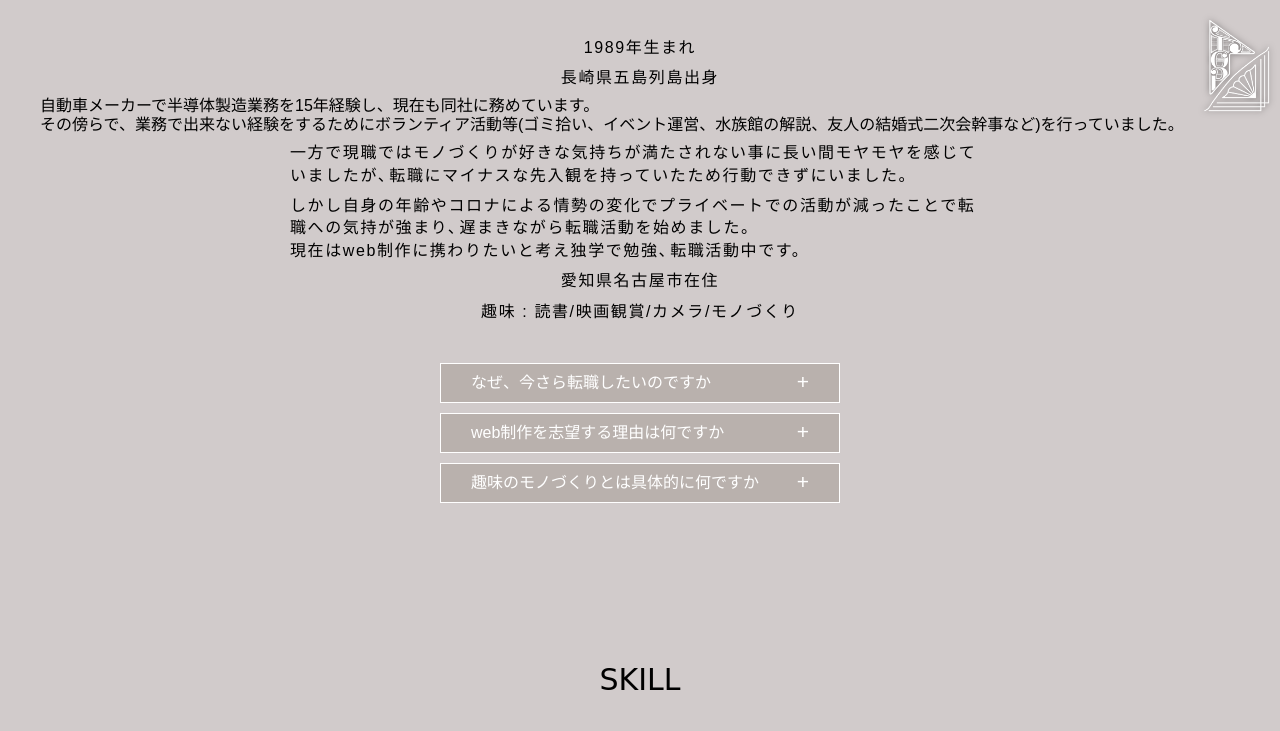
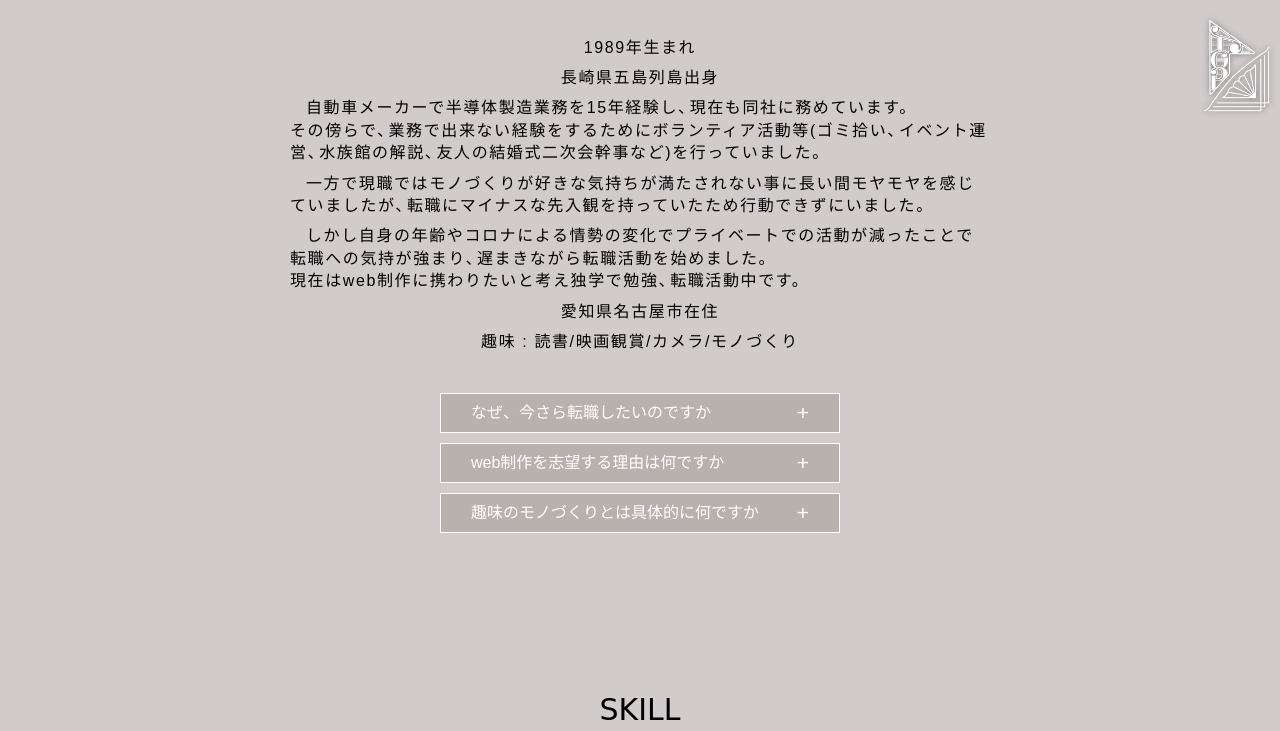
Before and after one commit to shibawanko0202/shibawanko0202, a plain HTML site: page index.html in a window 1280 px wide. Shown: the part 798-1529 px from the top of the page. Drawn offline with nearby package versions, Linux system fonts and the light colour scheme; a web font is replaced by a local one.

Commit message:
about文章の表示の調整

```diff
--- a/css/style.css
+++ b/css/style.css
@@ -480,6 +480,9 @@ img{
     max-width: 700px;
     margin: 8px auto;
   }
+  .about__p-long{
+    text-indent: 1em;
+  }
   details{
     margin: 40px auto 0;
     max-width: 400px;
--- a/index.html
+++ b/index.html
@@ -133,12 +133,14 @@
     <p>
       長崎県五島列島出身
     </p>
+    <p class="about__p-long">
       自動車メーカーで半導体製造業務を15年経験し、現在も同社に務めています。<br>
       その傍らで、業務で出来ない経験をするためにボランティア活動等(ゴミ拾い、イベント運営、水族館の解説、友人の結婚式二次会幹事など)を行っていました。
-    <p>
+    </p>
+    <p class="about__p-long">
       一方で現職ではモノづくりが好きな気持ちが満たされない事に長い間モヤモヤを感じていましたが、転職にマイナスな先入観を持っていたため行動できずにいました。
     </p>
-    <p>
+    <p class="about__p-long">
       しかし自身の年齢やコロナによる情勢の変化でプライベートでの活動が減ったことで転職への気持が強まり、遅まきながら転職活動を始めました。<br>
       現在はweb制作に携わりたいと考え独学で勉強、転職活動中です。<br>
     </p>
```
